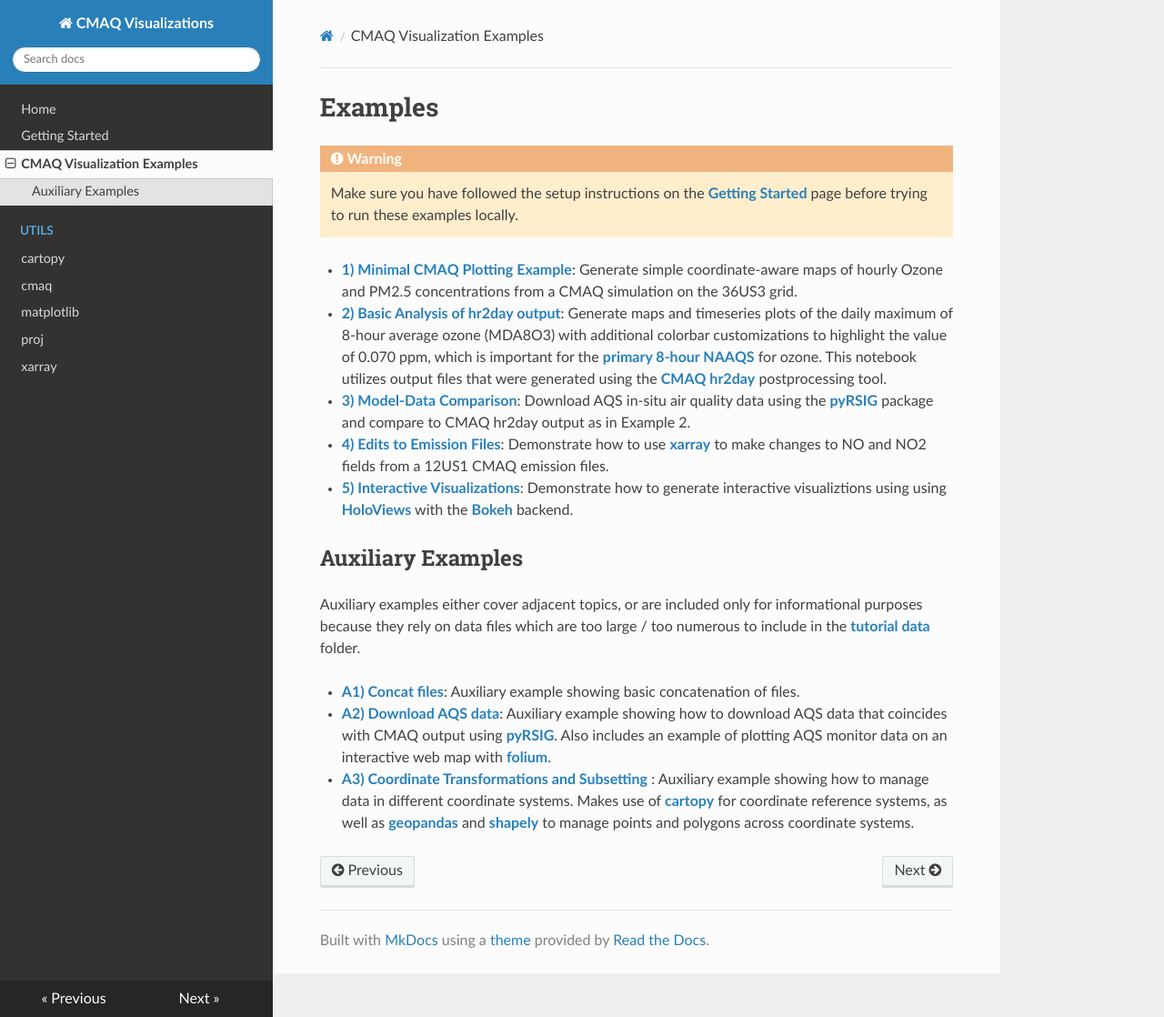
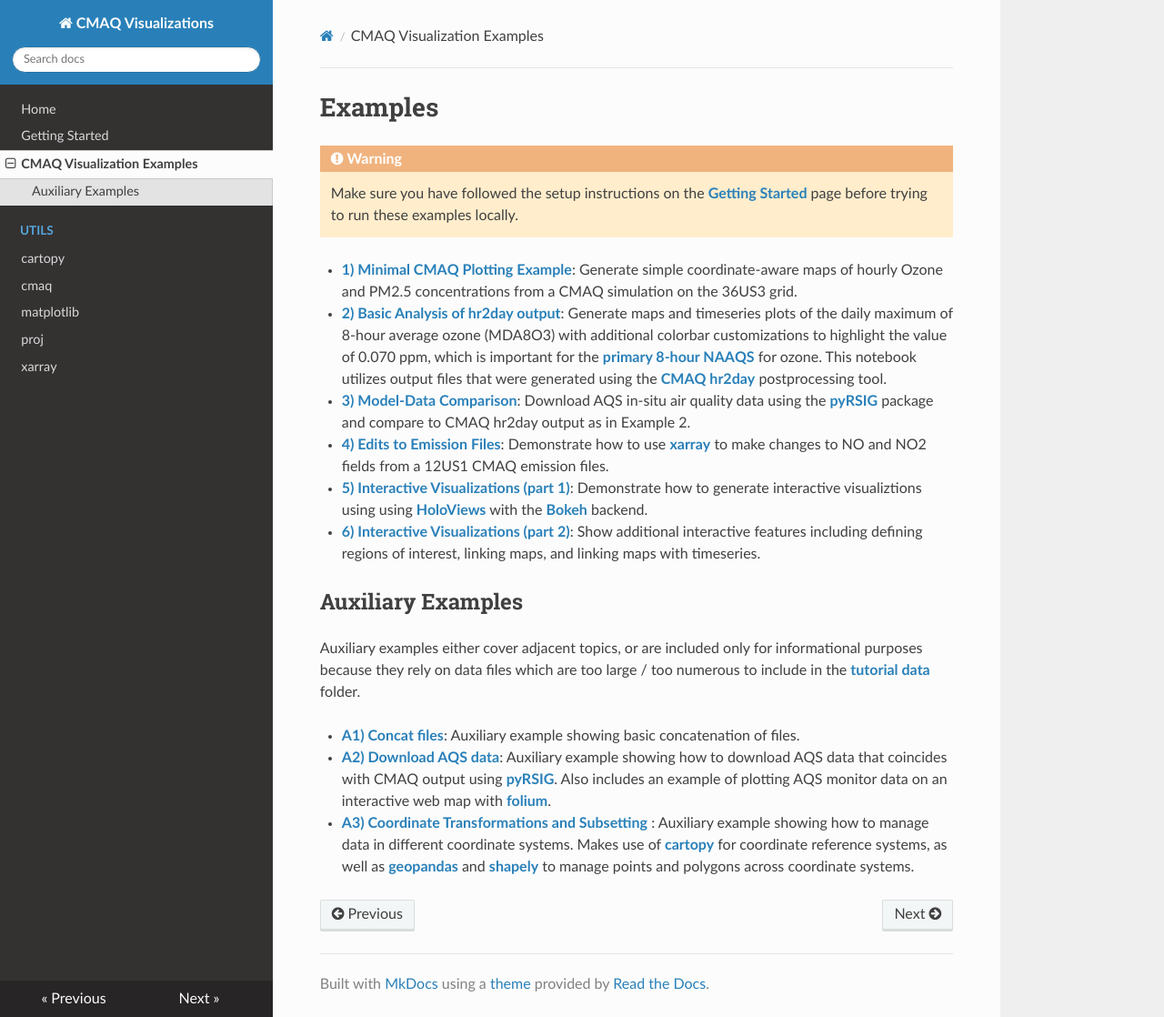
Before and after one commit to needham-michael/cmaq_visualization, an MkDocs documentation site: the page built from docs/examples.md, in a window 1280 px wide and 1118 px high. Shown: the whole window at 91% size. Built offline with MkDocs 1.6.1, drawn with Linux system fonts in a browser that asks for light colours; nearby versions of some CDN libraries.

Commit message:
initial commit of interactive ipynb #2

```diff
--- a/docs/examples.md
+++ b/docs/examples.md
@@ -14,7 +14,9 @@
 
 * __[4) Edits to Emission Files](https://github.com/needham-michael/cmaq_visualization/blob/main/examples/04_cmaq_emission_inputs.ipynb)__: Demonstrate how to use __[xarray](https://docs.xarray.dev/en/stable/)__ to make changes to NO and NO2 fields from a 12US1 CMAQ emission files.
 
-* __[5) Interactive Visualizations](https://github.com/needham-michael/cmaq_visualization/blob/main/examples/04_cmaq_emission_inputs.ipynb)__: Demonstrate how to generate interactive visualiztions using using __[HoloViews](https://holoviews.org/)__ with the __[Bokeh](https://docs.bokeh.org/en/latest/index.html)__ backend.
+* __[5) Interactive Visualizations (part 1)](https://github.com/needham-michael/cmaq_visualization/blob/main/examples/05_interactive_minimal.ipynb)__: Demonstrate how to generate interactive visualiztions using using __[HoloViews](https://holoviews.org/)__ with the __[Bokeh](https://docs.bokeh.org/en/latest/index.html)__ backend.
+
+* __[6) Interactive Visualizations (part 2)](https://github.com/needham-michael/cmaq_visualization/blob/main/examples/05_interactive_intermediate.ipynb)__: Show additional interactive features including defining regions of interest, linking maps, and linking maps with timeseries.
 
 Auxiliary Examples
 ------------------
```
Also changed, not shown: 1 other file.
